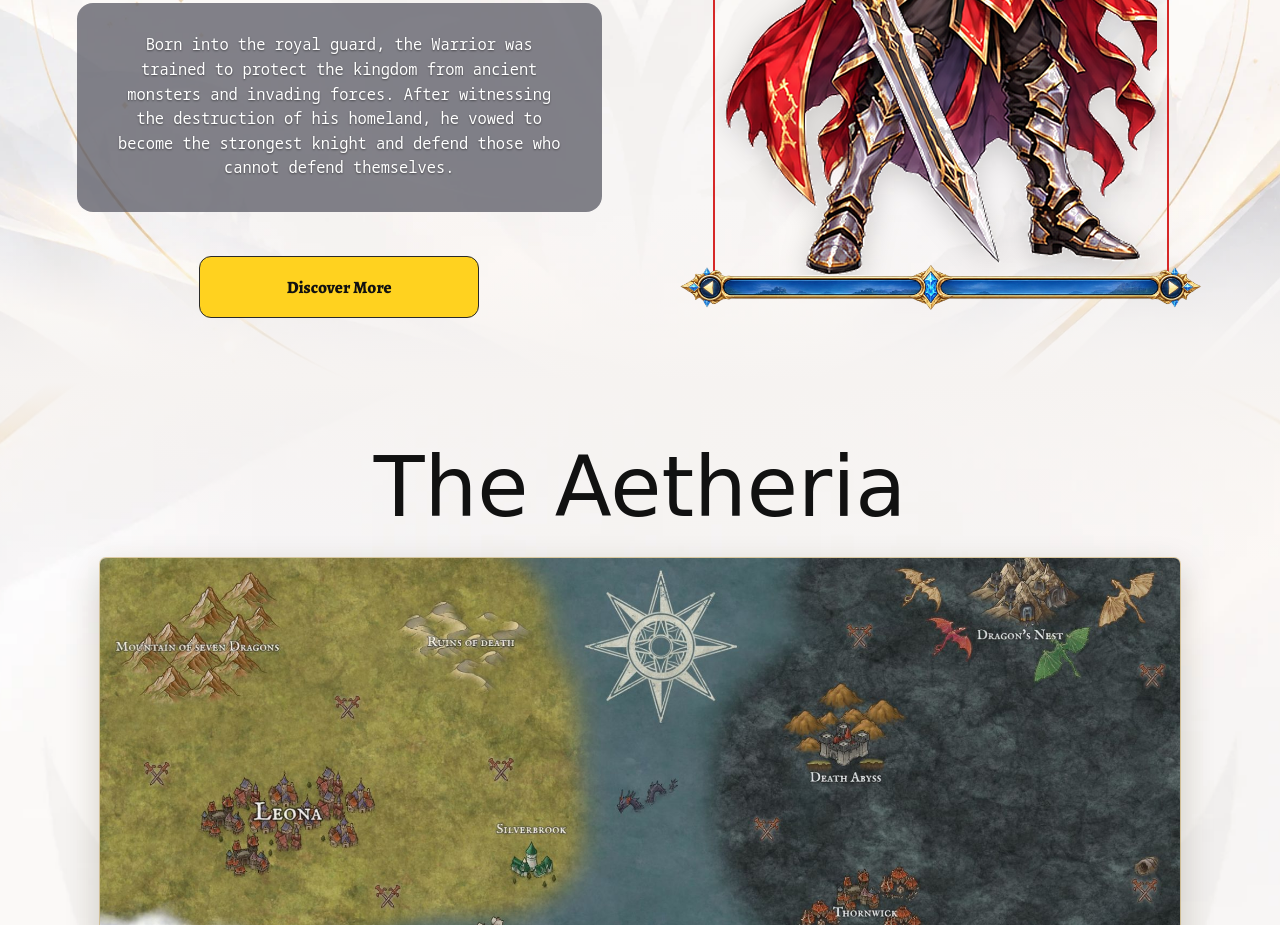
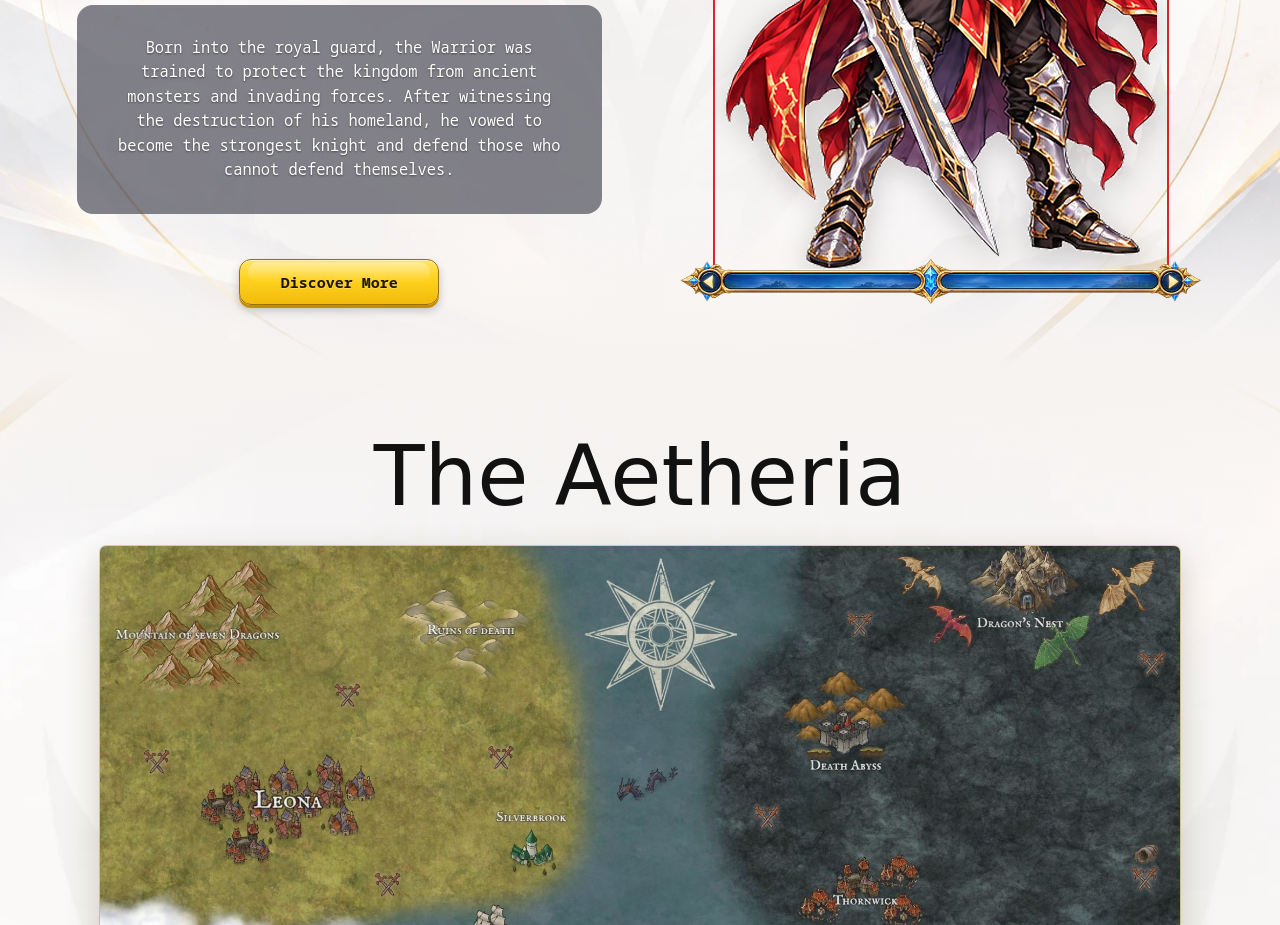
Before and after one commit to kadelrosario/aetheria-online, a plain HTML site: page pages/home.html in a window 1280 px wide. Shown: the part 1215-2140 px from the top of the page. Drawn offline with nearby package versions, Linux system fonts and the light colour scheme; a web font is replaced by a local one.

Commit message:
Restyle buttons: soft 3D gold look and matching sizes
- New shared css/buttons.css: gentle gold gradient, soft shine, thin 3D
  edge, light sweep on hover and press-down on click (both pages)
- Button text uses Noto Sans Mono to match the description text
- Discover More and Play for Free share one smaller size (200x46, 15px)
- Bump asset versions to v16

Co-Authored-By: Claude Opus 5.5 <noreply@anthropic.com>

```diff
--- /dev/null
+++ b/css/buttons.css
@@ -0,0 +1,128 @@
+/* =========================================================
+   3D GOLD BUTTONS (shared by the landing page and homepage)
+   Loaded after landing.css / home.css, so it only changes how
+   the yellow .btn buttons LOOK; sizes and layout stay in those files.
+
+   Layers:
+   1. gentle gold gradient body (slightly lighter top)
+   2. glossy highlight on the upper half      (::before)
+   3. darker gold "base" underneath = 3D edge (box-shadow)
+   4. light sweep across on hover             (::after)
+   ========================================================= */
+
+:root {
+  --btn-top: #ffe46a;
+  --btn-mid: #ffd21f;
+  --btn-bottom: #f3bb0c;
+  --btn-edge: #c58e00;          /* the 3D "thickness" colour */
+  --btn-border: #9b7000;
+  --btn-text: #1f1500;
+
+  /* resting 3D shadow stack */
+  --btn-shadow:
+    inset 0 1px 0 rgba(255, 255, 255, 0.55),   /* soft top rim */
+    0 3px 0 var(--btn-edge),                   /* raised base */
+    0 5px 10px rgba(0, 0, 0, 0.22);            /* soft drop shadow */
+}
+
+.btn {
+  position: relative;
+  isolation: isolate;           /* keeps the gloss layers behind the text */
+  overflow: hidden;
+  background: linear-gradient(180deg, var(--btn-top) 0%, var(--btn-mid) 42%, var(--btn-bottom) 100%);
+  color: var(--btn-text);
+  /* same font as the description text in the body */
+  font-family: "Noto Sans Mono", "Courier New", monospace;
+  font-weight: 600;
+  letter-spacing: 0;
+  border: 1px solid var(--btn-border);
+  box-shadow: var(--btn-shadow);
+  text-shadow: 0 1px 0 rgba(255, 255, 255, 0.3);
+  transition: transform 0.15s ease, box-shadow 0.15s ease, filter 0.15s ease;
+}
+
+/* glossy highlight on the top half */
+.btn::before {
+  content: "";
+  position: absolute;
+  z-index: -1;
+  left: 4%;
+  right: 4%;
+  top: 2px;
+  height: 48%;
+  border-radius: inherit;
+  background: linear-gradient(180deg, rgba(255, 255, 255, 0.35), rgba(255, 255, 255, 0));
+  pointer-events: none;
+}
+
+/* light sweep that runs across on hover */
+.btn::after {
+  content: "";
+  position: absolute;
+  z-index: -1;
+  top: -20%;
+  bottom: -20%;
+  left: -60%;
+  width: 40%;
+  background: linear-gradient(105deg, transparent, rgba(255, 255, 255, 0.4), transparent);
+  transform: skewX(-20deg);
+  pointer-events: none;
+  opacity: 0;
+}
+
+.btn:hover,
+.btn:focus-visible {
+  background: linear-gradient(180deg, var(--btn-top) 0%, var(--btn-mid) 42%, var(--btn-bottom) 100%);
+  filter: brightness(1.04);
+  transform: translateY(-1px);
+  box-shadow:
+    inset 0 1px 0 rgba(255, 255, 255, 0.6),
+    0 4px 0 var(--btn-edge),
+    0 7px 14px rgba(0, 0, 0, 0.25),
+    0 0 12px rgba(255, 200, 40, 0.3);          /* gentle warm glow */
+}
+
+.btn:hover::after,
+.btn:focus-visible::after {
+  opacity: 1;
+  animation: btnSweep 0.7s ease-out;
+}
+
+/* pressed: sinks down onto its base */
+.btn:active {
+  transform: translateY(2px);
+  filter: brightness(0.98);
+  box-shadow:
+    inset 0 1px 3px rgba(150, 90, 0, 0.25),
+    0 1px 0 var(--btn-edge),
+    0 2px 5px rgba(0, 0, 0, 0.2);
+}
+
+@keyframes btnSweep {
+  from { left: -60%; }
+  to   { left: 130%; }
+}
+
+/* Play for Free keeps its pulsing ring, now on top of the 3D look */
+.btn--play {
+  animation: playPulse3d 2.4s ease-in-out infinite;
+}
+
+.btn--play:hover,
+.btn--play:focus-visible,
+.btn--play:active {
+  animation: none;
+}
+
+@keyframes playPulse3d {
+  0%, 100% { box-shadow: var(--btn-shadow), 0 0 0 0 rgba(255, 210, 31, 0.55); }
+  50%      { box-shadow: var(--btn-shadow), 0 0 0 14px rgba(255, 210, 31, 0); }
+}
+
+/* Small pill buttons (Register) get a slimmer 3D edge */
+.btn--small {
+  --btn-shadow:
+    inset 0 1px 0 rgba(255, 255, 255, 0.55),
+    0 2px 0 var(--btn-edge),
+    0 4px 8px rgba(0, 0, 0, 0.22);
+}
--- a/css/home.css
+++ b/css/home.css
@@ -419,11 +419,7 @@ img {
   text-shadow: 0 1px 2px rgba(0, 0, 0, 0.45);
 }
 
-.btn--discover {
-  padding: 18px 0;
-  width: min(65%, 280px);
-  font-size: clamp(16px, 1.35vw, 20px);
-}
+/* Discover More + Play for Free share one size (see "Matching big buttons" below) */
 
 /* Portrait frame */
 .portrait {
@@ -545,10 +541,17 @@ img {
   background: url("../assets/images/backgrounds/world-map.webp") center / cover no-repeat;
 }
 
+/* Matching big buttons: Discover More (Container 2) and Play for Free (Container 4)
+   always have exactly the same button size and font size */
+.btn--discover,
 .btn--play {
-  padding: 22px clamp(44px, 5vw, 72px);
-  font-size: clamp(20px, 1.8vw, 28px);
-  border-radius: 14px;
+  width: 200px;
+  padding: 12px 16px;
+  font-size: 15px;
+  border-radius: 12px;
+}
+
+.btn--play {
   animation: playPulse 2.4s ease-in-out infinite;
 }
 
--- a/pages/home.html
+++ b/pages/home.html
@@ -7,11 +7,13 @@
   <link rel="preconnect" href="https://fonts.googleapis.com" />
   <link rel="preconnect" href="https://fonts.gstatic.com" crossorigin />
   <link href="https://fonts.googleapis.com/css2?family=Alegreya:wght@700;800&family=Herr+Von+Muellerhoff&family=Noto+Sans+Mono:wght@500;600&display=swap" rel="stylesheet" />
-  <link rel="stylesheet" href="../css/home.css?v=11" />
+  <link rel="stylesheet" href="../css/home.css?v=16" />
   <!-- Tablet & phone layout (overrides home.css on screens 1024px and narrower) -->
-  <link rel="stylesheet" href="../css/responsive.css?v=11" />
+  <link rel="stylesheet" href="../css/responsive.css?v=16" />
+  <!-- 3D gold button style (shared) -->
+  <link rel="stylesheet" href="../css/buttons.css?v=16" />
   <!-- Runs before the page is drawn: arrival effect after "Official Website" -->
-  <script src="../js/page-transition.js?v=11"></script>
+  <script src="../js/page-transition.js?v=16"></script>
 </head>
 <body>
 
@@ -219,7 +221,7 @@
     </div>
   </footer>
 
-  <script src="../js/characters.js?v=11"></script>
-  <script src="../js/home.js?v=11"></script>
+  <script src="../js/characters.js?v=16"></script>
+  <script src="../js/home.js?v=16"></script>
 </body>
 </html>
```
Also changed, not shown: index.html (+5 -3 lines), 1 other file.
